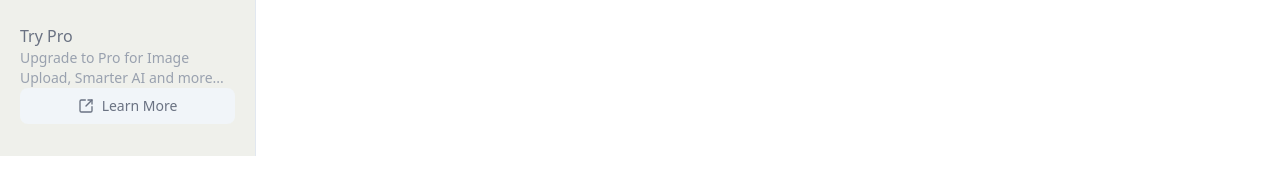
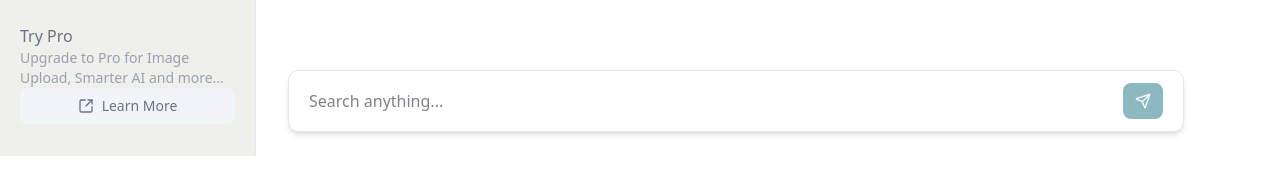
Before and after one commit to Maheshwaran-fullstackdeveloper/Perplexity-clone, a Next.js app: page /search/1 in a window 1280 px wide. Shown: the part 644-826 px from the top of the page. Built offline with nearby package versions, Linux system fonts and the light colour scheme; no server answers; the database is empty.

Commit message:
Implemented New search tab at the bottom

```diff
--- a/app/(routes)/search/[libId]/_components/DisplayResult.jsx
+++ b/app/(routes)/search/[libId]/_components/DisplayResult.jsx
@@ -1,9 +1,10 @@
 import React, { useEffect, useState, useRef } from "react";
 import {
+  Loader2,
   LucideImage,
   LucideList,
   LucideSparkles,
-  LucideVideo,
+  Send,
 } from "lucide-react";
 import AnswerDisplay from "./AnswerDisplay";
 import axios from "axios";
@@ -11,6 +12,7 @@ import supabase from "@/services/supabase";
 import { useParams } from "next/navigation";
 import ImageList from "./ImageList";
 import SourceListTab from "./SourceListTab";
+import { Button } from "@/components/ui/button";
 
 const tabs = [
   { label: "Answer", icon: LucideSparkles },
@@ -24,12 +26,14 @@ function DisplayResult({ searchInputrecord }) {
   const { libId } = useParams();
   const isSearchStarted = useRef(false);
   const [loadingSearch, setLoadingSearch] = useState(false);
+  const [userInput, setUserInput] = useState("");
 
   const GetSearchApiResult = async () => {
     try {
+      const actualSearchInput = userInput || searchInputrecord?.searchInput;
       setLoadingSearch(true);
       const resp = await axios.post("/api/serp-api", {
-        searchInput: searchInputrecord?.searchInput,
+        searchInput: actualSearchInput,
       });
       const searchResp = resp.data;
       const kg = searchResp?.knowledge_graph;
@@ -96,7 +100,7 @@ function DisplayResult({ searchInputrecord }) {
           {
             libId: libId,
             searchResult: formattedRSearchResp,
-            userSearchInput: searchInputrecord?.searchInput,
+            userSearchInput: actualSearchInput,
           },
         ])
         .select();
@@ -104,17 +108,27 @@ function DisplayResult({ searchInputrecord }) {
       if (data?.[0]) {
         await GetSearchrecords();
         setLoadingSearch(false);
-        await GenerateAIResp(formattedRSearchResp, data[0].id);
+        setUserInput(""); // Clear the input after search
+        await GenerateAIResp(
+          formattedRSearchResp,
+          data[0].id,
+          actualSearchInput,
+        );
       }
     } catch (error) {
       console.error("Error in GetSearchApiResult:", error);
+      setLoadingSearch(false);
     }
   };
 
-  const GenerateAIResp = async (formattedRSearchResp, recordId) => {
+  const GenerateAIResp = async (
+    formattedRSearchResp,
+    recordId,
+    actualSearchInput,
+  ) => {
     try {
       await axios.post("/api/llm-model", {
-        searchInput: searchInputrecord?.searchInput,
+        searchInput: actualSearchInput,
         searchResult: formattedRSearchResp,
         recordId: recordId,
       });
@@ -223,12 +237,11 @@ function DisplayResult({ searchInputrecord }) {
         </div>
       ))}
 
-      {/* Show Skeleton for the initial empty state while searching */}
-      {loadingSearch &&
-        (!searchResult?.Chats || searchResult.Chats.length === 0) && (
-          <div className="w-full mb-16">
+      {/* Show Skeleton state while searching */}
+      {loadingSearch && (
+        <div className="w-full mb-16 animate-in fade-in slide-in-from-bottom-4 duration-500">
           <h1 className="text-3xl font-bold text-gray-600">
-              {searchResult?.searchInput}
+            {userInput || searchResult?.searchInput}
           </h1>
           <div className="flex items-center flex-wrap gap-4 border-b border-gray-100 pb-3 mt-8">
             <div className="flex items-center flex-wrap gap-6">
@@ -236,14 +249,13 @@ function DisplayResult({ searchInputrecord }) {
                 <div
                   key={label}
                   className={`flex items-center gap-1.5 text-sm font-medium py-1 ${
-                      activeTab === label ? "text-black" : "text-gray-400"
+                    activeTab === label
+                      ? "text-black border-b-2 border-black"
+                      : "text-gray-400"
                   }`}
                 >
                   <Icon className="w-4 h-4" />
                   <span>{label}</span>
-                    {activeTab === label && (
-                      <span className="absolute -bottom-3.25 left-0 w-full h-0.5 bg-black rounded-full"></span>
-                    )}
                 </div>
               ))}
             </div>
@@ -271,6 +283,27 @@ function DisplayResult({ searchInputrecord }) {
           </div>
         </div>
       )}
+      <div className="bg-white w-full border rounded-lg shadow-md p-3 px-5 flex justify-between fixed bottom-6 xl:max-w-4xl max-w-md lg:max-w-xl">
+        <input
+          value={userInput}
+          placeholder="Search anything..."
+          className="outline-none w-full"
+          onChange={(e) => {
+            setUserInput(e.target.value);
+          }}
+          onKeyDown={(e) => {
+            if (e.key === "Enter" && !loadingSearch && userInput) {
+              GetSearchApiResult();
+            }
+          }}
+        />
+        <Button
+          onClick={() => userInput && GetSearchApiResult()}
+          disabled={loadingSearch || !userInput}
+        >
+          {loadingSearch ? <Loader2 className="animate-spin" /> : <Send />}
+        </Button>
+      </div>
     </div>
   );
 }
```
Lines whose indentation alone changed are shown as unchanged.
